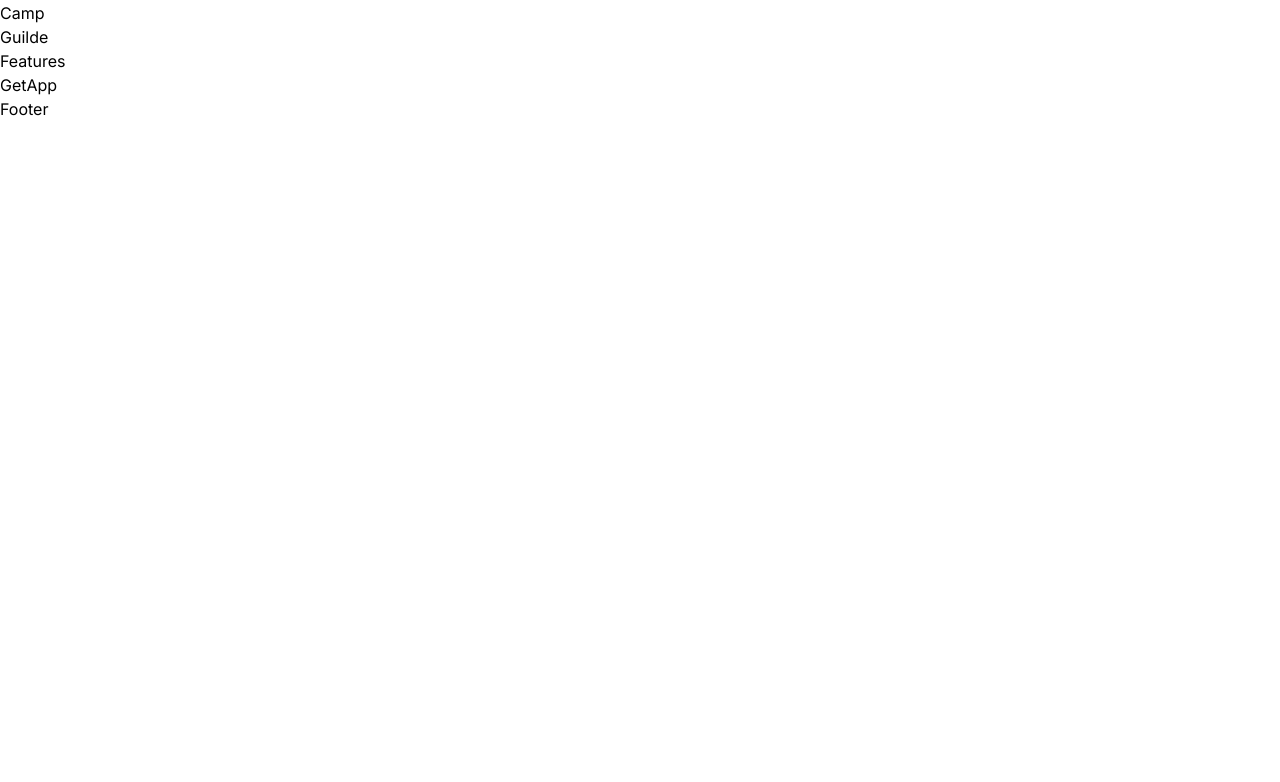
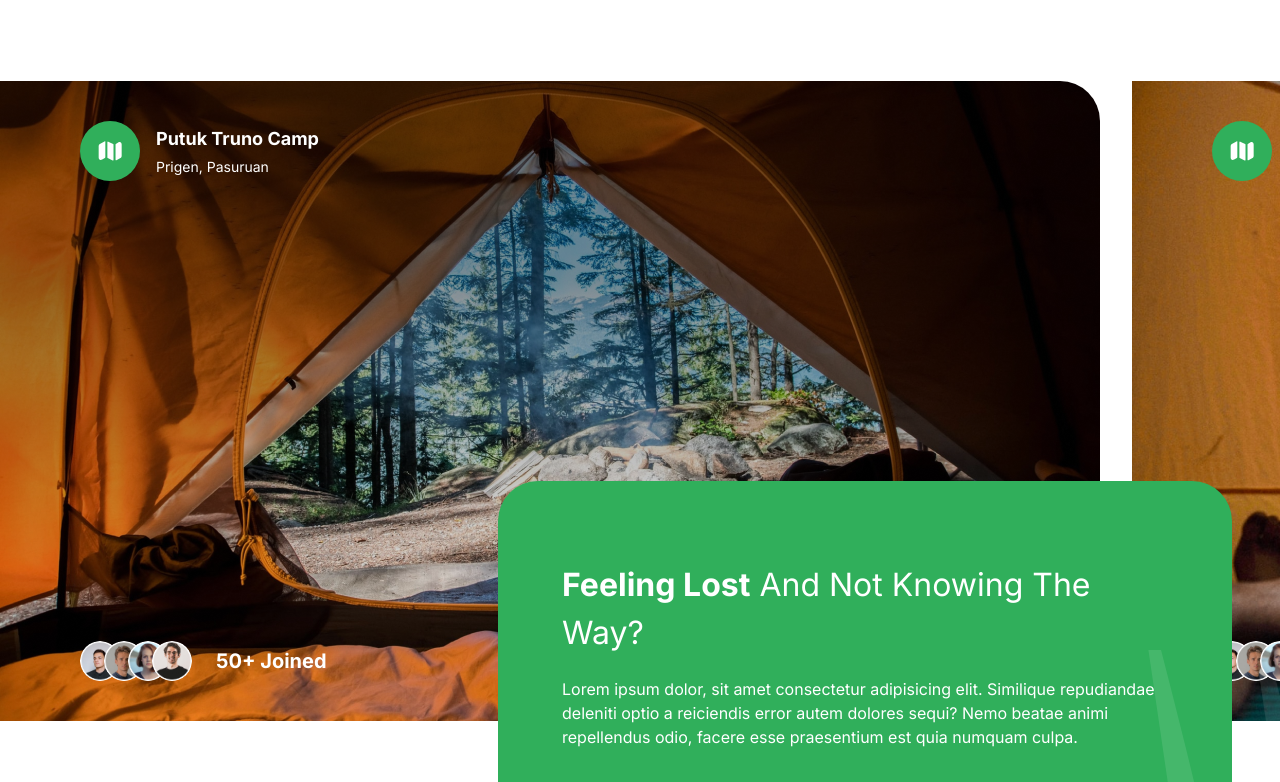
Before and after one commit to wainuchai11/nextjs-travel-app, a Next.js app: page / in a window 1280 px wide. Shown: the part 800-1582 px from the top of the page. Before the commit the page ends 921 px from the top, so only its background shows below. Built offline with nearby package versions, Linux system fonts and the light colour scheme.

Commit message:
Add CampSite component and update Camp component

```diff
--- a/components/Camp.tsx
+++ b/components/Camp.tsx
@@ -1,5 +1,86 @@
+import { PEOPLE_URL } from "@/constants";
+import Image from "next/image";
+
+interface CampProps {
+  backgroundImage: string;
+  title: string;
+  subtitle: string;
+  pepleJoined: string;
+}
+
+const CampSite = ({
+  backgroundImage,
+  title,
+  subtitle,
+  pepleJoined,
+}: CampProps) => {
+  return (
+    <div
+      className={`h-full w-full min-w-[1100px] ${backgroundImage} bg-cover bg-no-repeat lg:rounded-r-5xl 2xl:rounded-5xl`}
+    >
+      <div className="flex h-full flex-col items-start justify-between p-6 lg:px-20 lg:py-10">
+        <div className="flexCenter gap-4">
+          <div className="rounded-full bg-green-50 p-4">
+            <Image src="/folded-map.svg" alt="map" width={28} height={28} />
+          </div>
+          <div className="flex flex-col gap-1">
+            <h4 className="bold-18 text-white">{title}</h4>
+            <p className="regular-14 text-white">{subtitle}</p>
+          </div>
+        </div>
+        <div className="flexCenter gap-6">
+          <span className="flex -space-x-4 overflow-hidden">
+            {PEOPLE_URL.map((url) => (
+              <Image
+                className="inline-block h-10 w-10 rounded-full"
+                key={url}
+                src={url}
+                alt="people"
+                width={52}
+                height={52}
+              />
+            ))}
+          </span>
+          <p className="bolde-16 md:bold-20 text-white">{pepleJoined}</p>
+        </div>
+      </div>
+    </div>
+  );
+};
+
 const Camp = () => {
-  return <div>Camp</div>;
+  return (
+    <section className="2xl:max-container relative flex flex-col py-10 lg:py-20 xl:mb-20 ">
+      <div className="hide-scrollbar flex h-[340px] w-full items-start justify-start gap-8 overflow-x-auto lg:h-[400px] xl:h-[640px]">
+        <CampSite
+          backgroundImage="bg-bg-img-1"
+          title="Putuk Truno Camp"
+          subtitle="Prigen, Pasuruan"
+          pepleJoined="50+ Joined"
+        />
+        <CampSite
+          backgroundImage="bg-bg-img-2"
+          title="Moutain View Camp"
+          subtitle="Somewhere in the world"
+          pepleJoined="50+ Joined"
+        />
+      </div>
+      <div className="flexEnd mt-10 px-6 lg:-mt-60 lg:mr-6">
+        <div className="bg-green-50 p-8 lg:max-w-[500px] xl:max-w-[734px] xl:rounded-5xl xl:px-16 xl:py-20 w-full overflow-hidden rounded-3xl">
+          <h2 className="regular-24 md:regular-32 2xl:regular-64 capitalize text-white">
+            <strong>Feeling Lost</strong> And Not knowing The Way?
+          </h2>
+          <p className="regular-14 xl:regular-16 mt-5 text-white">
+            Lorem ipsum dolor, sit amet consectetur adipisicing elit. Similique
+            repudiandae deleniti optio a reiciendis error autem dolores sequi?
+            Nemo beatae animi repellendus odio, facere esse praesentium est quia
+            numquam culpa.
+          </p>
+          <Image src="/quote.svg" alt="camp-2" width={186} height={219} className="camp-quote" />
+        </div>
+      </div>
+    </section>
+  );
 };
 
 export default Camp;
```
